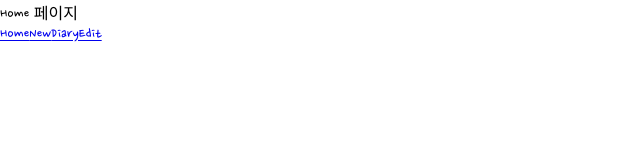
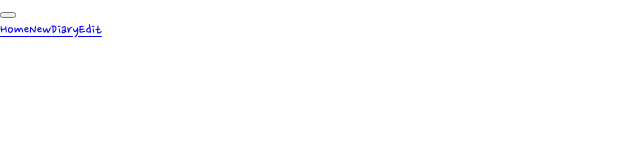
Before and after one commit to example-ring/React, a React (Create React App) app: page / in a window 1280 px wide. Shown: the top 160 px of the page, without its empty margins (0-640 px from the left). Built offline with nearby package versions, Linux system fonts and the light colour scheme; a web font is replaced by a local one.

Commit message:
공통 컴포넌트 구현하기 1: Button 컴포넌트

```diff
--- /dev/null
+++ b/src/pages-component/Button.css
@@ -0,0 +1,30 @@
+.Button {
+
+    cursor: pointer;
+    border: none;
+    border-radius: 5px;
+    padding-top: 10px;
+    padding-bottom: 10px;
+    padding-left: 20px;
+    padding-right: 20px;
+    font-size: 18px;
+    white-space: nowrap;
+    font-family: "Nanum Pen Script";
+
+}
+
+.Button_default {
+    background-color: pink;
+    color: black;
+
+}
+
+.Button_positive {
+    background-color: palevioletred;
+    color: white;
+}
+
+.Button_negative {
+    background-color: aquamarine;
+    color: black;
+}
--- /dev/null
+++ b/src/pages-component/Button.jsx
@@ -0,0 +1,16 @@
+import "./Button.css";
+
+const Button = ({ text, type, onClick}) => {
+    const btnType = ["positive", "negative"].includes(type) ? type: "default";
+    return (
+        <button className={["Button", `button_${btnType}`].join("")}
+        onClick={onClick}>
+           {text}
+        </button>
+    );
+};
+
+Button.defaultProps = {
+    type: "default",
+};
+ export default Button;
--- a/src/pages/Home.jsx
+++ b/src/pages/Home.jsx
@@ -1,8 +1,17 @@
-import { useSearchParams } from "react-router-dom";
+import Button from "../pages-component/Button";
 
 const Home = () => {
-    const [ searchParams, setSearchParams ] = useSearchParams();
-    console.log(searchParams.get("sort"));
-    return <div>Home 페이지</div>
+    return (
+        <div>
+            <Button>
+            text={"기본 버튼"}
+            onClick={() =>
+            {alert("default button");
+            }}
+        </Button>
+
+        </div>
+    );
 };
+
 export default Home;
```
